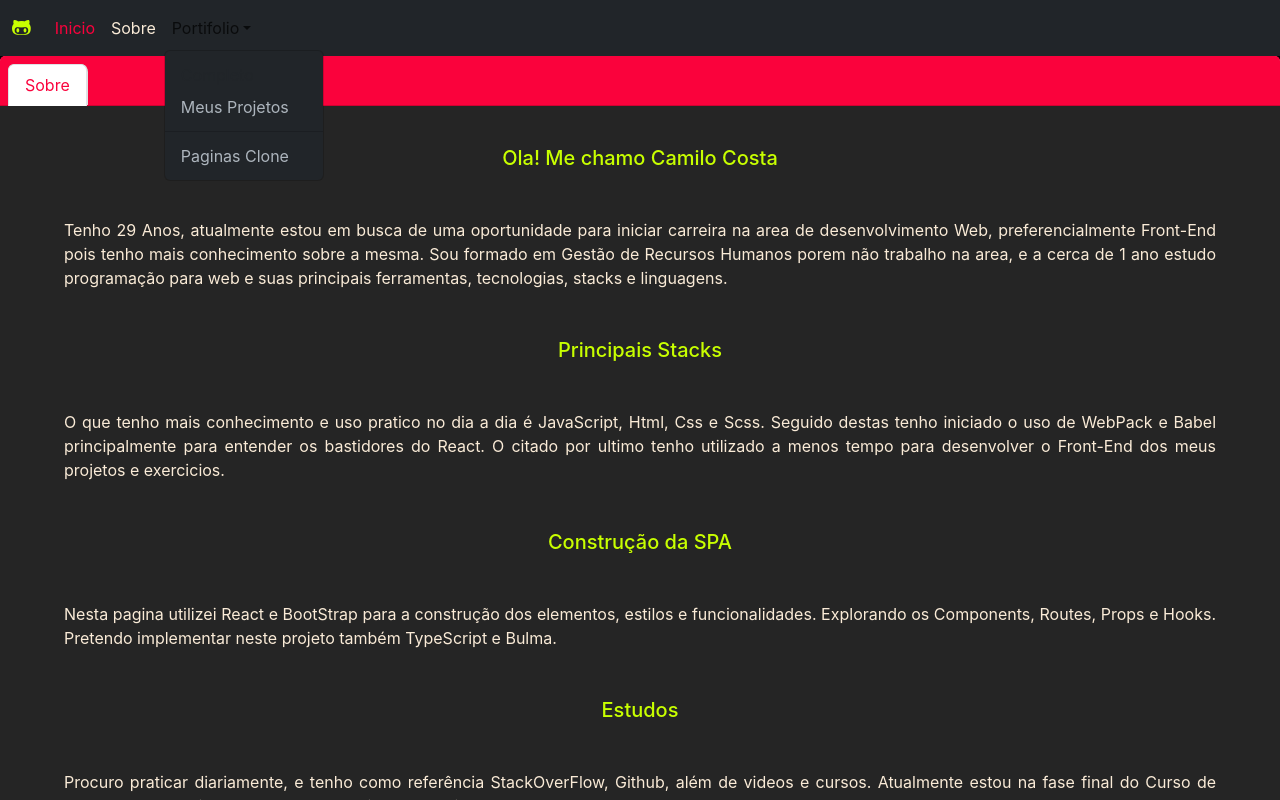
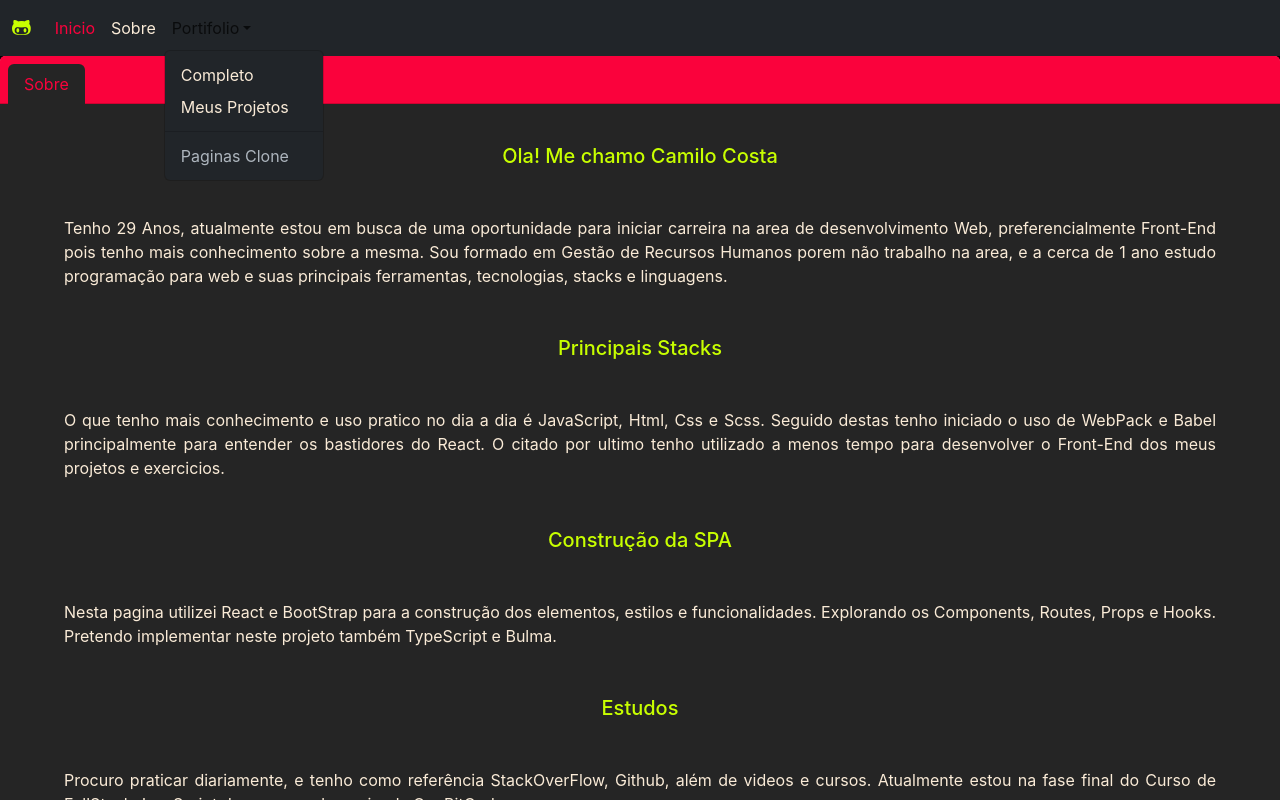
Before and after one commit to CamiloCCarvalho/learning-spa, a React (Create React App) app: page /sobre in a window 1280 px wide. Both pictures are taken after a click on the button "Portifolio". Shown: the top 800 px of the page. Built offline with nearby package versions, Linux system fonts and the light colour scheme.

Commit message:
Commit Att

```diff
--- a/src/components/contentAbout/contentAbout.css
+++ b/src/components/contentAbout/contentAbout.css
@@ -8,10 +8,8 @@
     background-color: #fa023c;
 }
 .aboutPage {
-    background-color: rgb(30, 255, 71);
     color:black;
     border-radius: 8px 8px 0 0;
-    border-right: 1px solid rgb(224, 224, 224);
 }
 .card-body {
     background-color: #252525;
@@ -23,3 +21,7 @@
     text-align: justify;
     color:antiquewhite;
 }
+#aboutNavItem-1 {
+    background-color:#252525;
+    border: none;
+}
--- a/src/components/fullPort/portHeader/index.js
+++ b/src/components/fullPort/portHeader/index.js
@@ -10,7 +10,7 @@ export const PortHeader = () => {
 
     return (
         <Fragment>
-            <h1 className="display-1 text-center mt-5">Portifólio</h1>
+            <h1 className="display-1 text-center mt-5 portTitle">Portifólio</h1>
             <div className="container-fluid">
                 <ul className="portHeader-list mt-5">
                     <PortHeaderItem titleItem="Responsividade" description="Responsivo para os diversos tamanhos de dispositivos" srcLink='https://img.icons8.com/ios/50/null/media-queries.png' textAlt="Imagem ilustrativa de responsividade"/>
--- a/src/components/fullPort/portHeader/portHeader.css
+++ b/src/components/fullPort/portHeader/portHeader.css
@@ -6,6 +6,9 @@
     text-decoration: none;
     list-style-type: none;
     gap: 16px;
+}
+.portTitle{
+    color:#fa023c;
 }
 
 .portHeader-list-itemBox {
--- a/src/shared/navbar/index.js
+++ b/src/shared/navbar/index.js
@@ -31,7 +31,7 @@ export const NavBar = () => {
                     <a href="/portifolio" className="dropdown-item">Completo</a>
                   </li>
                   <li>
-                    <a to="/" className="dropdown-item disabled">Meus Projetos</a>
+                    <a to="/" className="dropdown-item">Meus Projetos</a>
                   </li>
                   <li><hr className="dropdown-divider"/></li>
                   <li>
--- a/src/shared/navbar/navbar.css
+++ b/src/shared/navbar/navbar.css
@@ -7,6 +7,9 @@
 .nav-link:hover, .fa-github-alt:hover {
     color:#c8ff00 ;
     font-size: 105%;
+}
+.dropdown-item {
+    color: antiquewhite;
 }
 .dropdown-item:hover {
     background-image: linear-gradient(to right, #fa023c, #c7002e);
```
